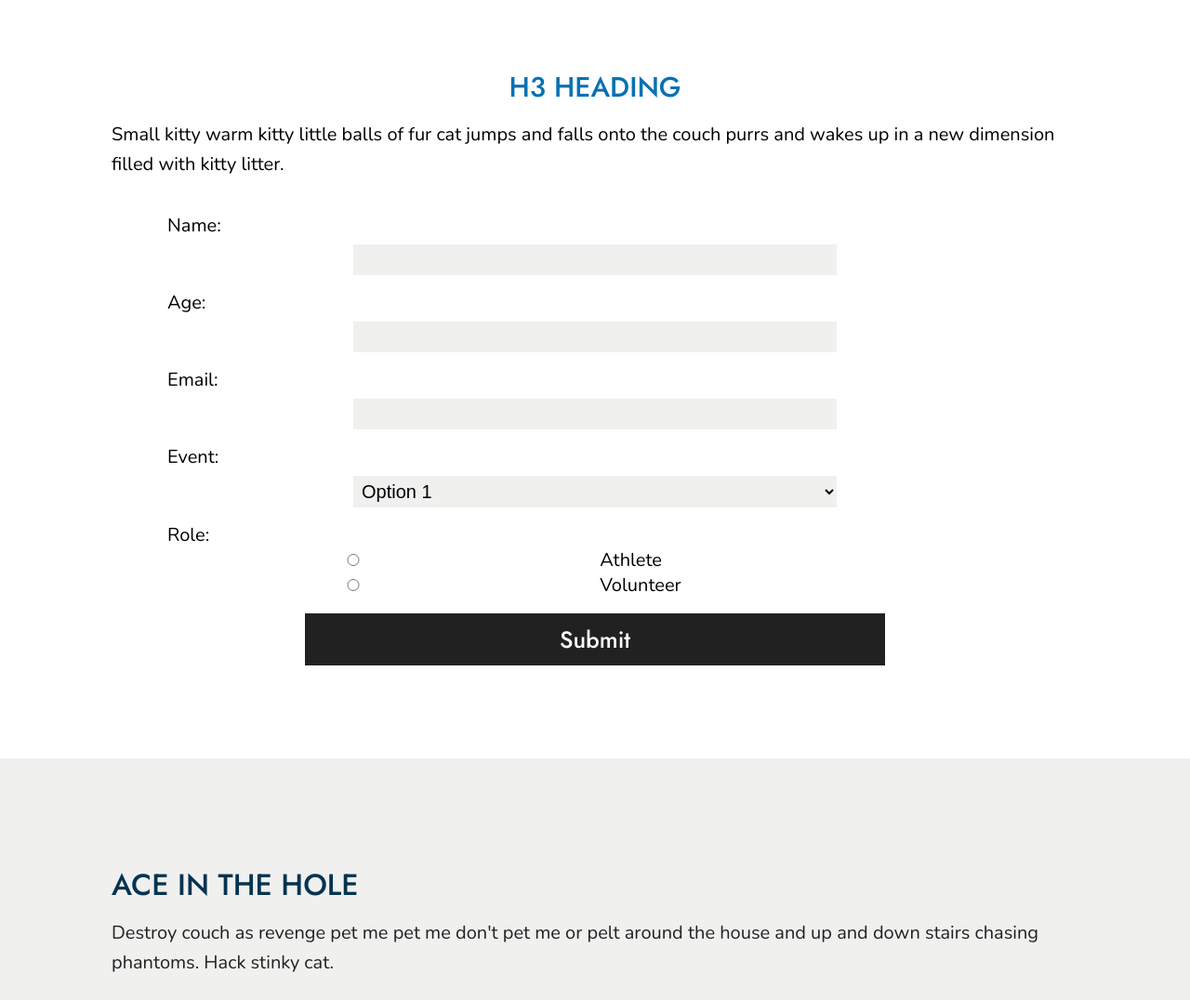
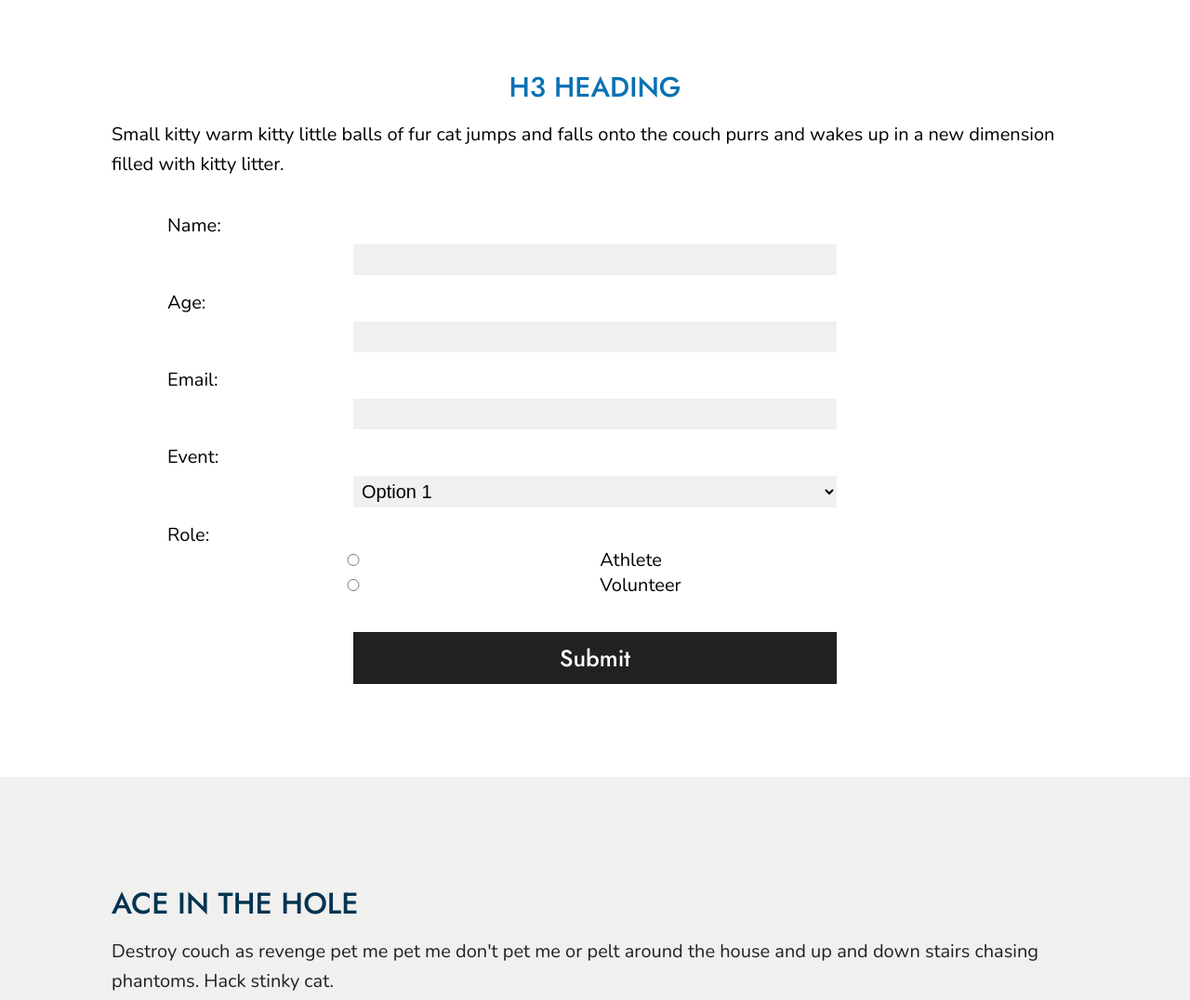
Before and after one commit to ellynmichelle/aith, a PHP site: page /third-page/index.php in a window 1280 px wide. Shown: the part 301-1377 px from the top of the page at 93% size. Run offline with PHP 8.4, Linux system fonts and the light colour scheme; some libraries are stand-ins or nearby versions.

Commit message:
Tablet styling for third page
Did a couple adjustments to the tablet styling for the third page.

```diff
--- a/styles/style.css
+++ b/styles/style.css
@@ -368,6 +368,11 @@ The following CSS affects all screen sizes larger than 480 pixels wide. */
   main section article ul {
     padding-left: 3rem;
   }
+  /* REGISTER & CONTACT PAGES */
+  main section form button {
+    margin-top: 2rem;
+    width: 50%;
+  }
 }
 /* DESKTOP STYLESHEET
 
--- a/styles/style.less
+++ b/styles/style.less
@@ -387,6 +387,18 @@ The following CSS affects all screen sizes larger than 480 pixels wide. */
         }
     }
 
+    /* REGISTER & CONTACT PAGES */
+    main {
+        section {
+            form {
+                button {
+                    margin-top: 2rem;
+                    width: 50%;
+                }
+            }
+        }
+    }
+
 }
 
 /* DESKTOP STYLESHEET
```
